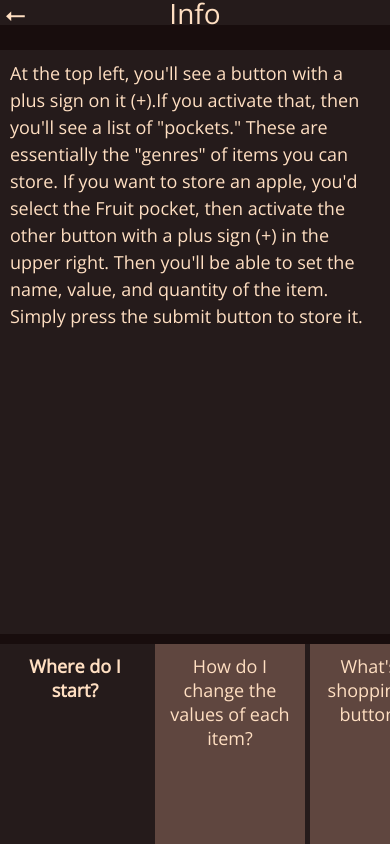
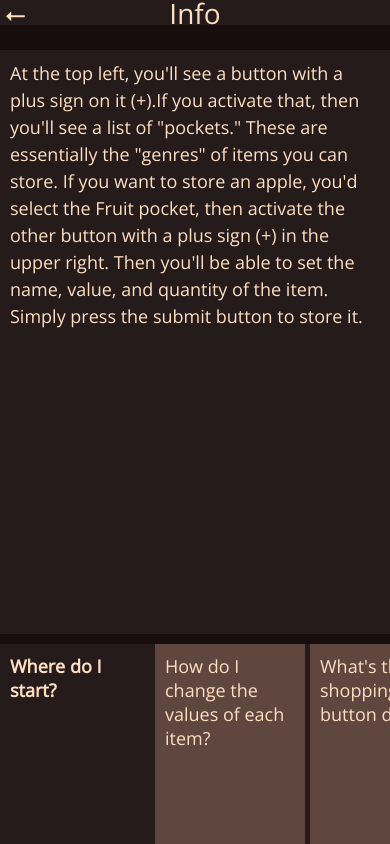
Before and after one commit to HunterWilkins/Bottomless-Box2.0, a React (Create React App) app in the folder client/: page /info in a window 390 px wide. Built offline with nearby package versions, Linux system fonts and the light colour scheme.

Commit message:
One last shot at getting it to work as intended (mobile .questions layout problem(

```diff
--- a/client/src/pages/Info/style.css
+++ b/client/src/pages/Info/style.css
@@ -85,20 +85,21 @@ body {
     }
 
     #questions {
+        position: fixed;
         top: initial;
         bottom:0;
         height: 200px;
-        overflow-x: auto;
-        overflow-y: scroll;
+        overflow-x: scroll;
+        overflow-y: hidden;
         white-space: nowrap;
     }
 
     .question {
-        top: 0;
-        bottom: 0;
-        text-align:center;
+        position: relative;
+        top: 50%;
+        transform: translateY(-50%);
         width: 150px;
-        height: 100%;
+        height: 200px;
         overflow-y: hidden;
         display: inline-block;
         margin-right: 5px;
```
